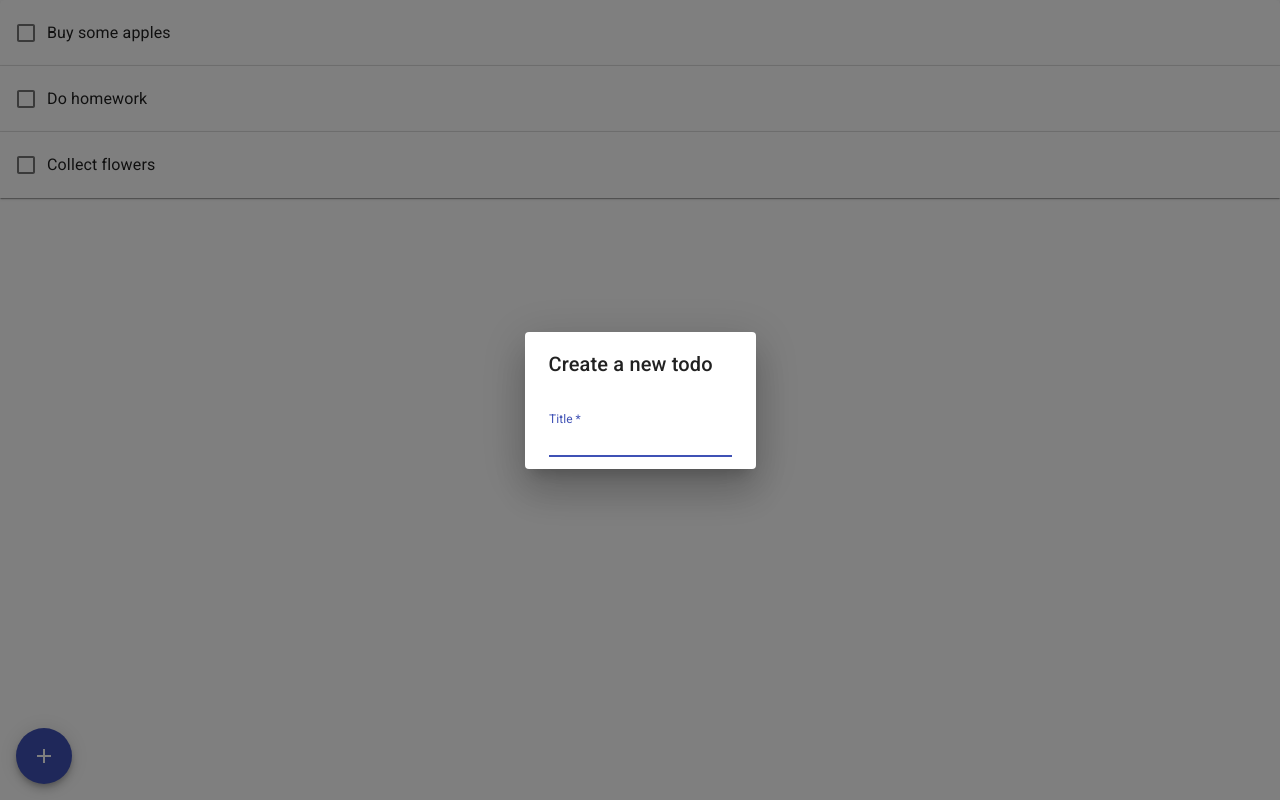
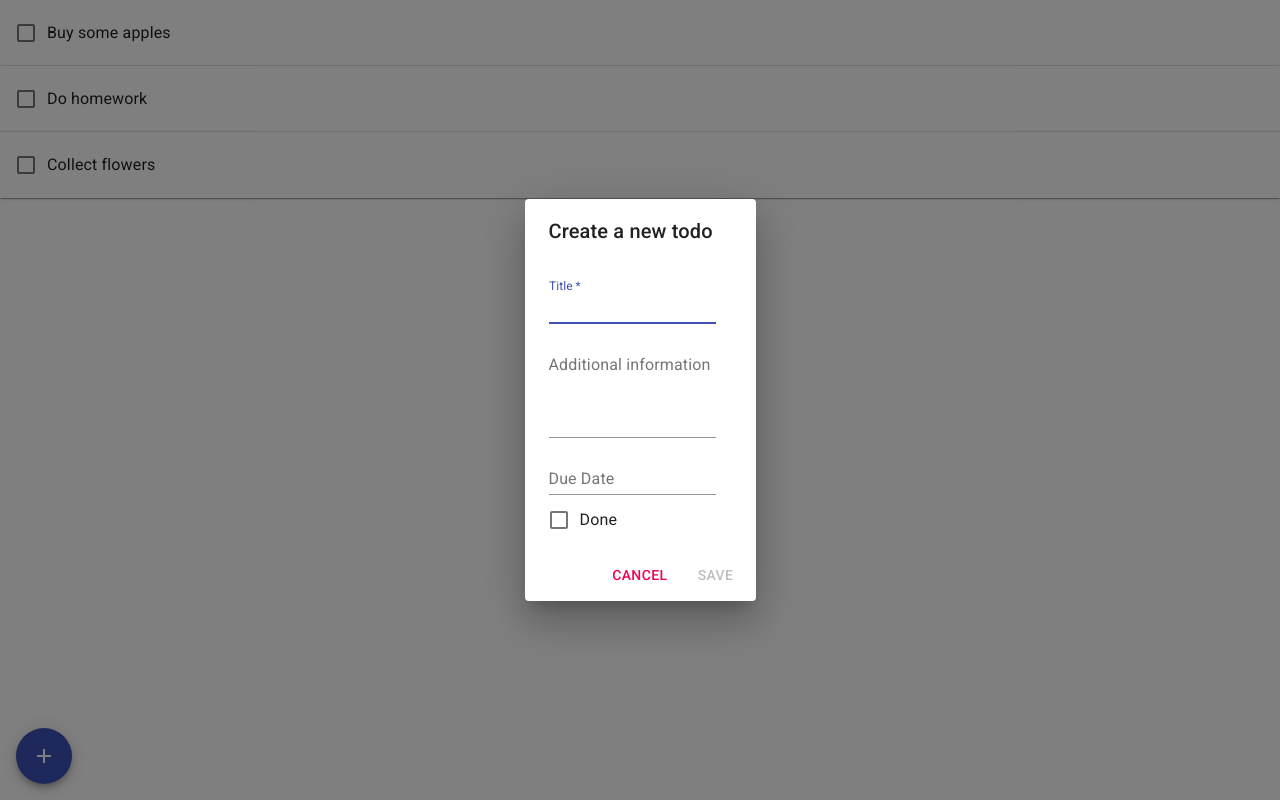
Before and after one commit to NyCodeGHG/todo-app, a React (Create React App) app: page / in a window 1280 px wide. Both pictures are taken after a click on the button 44 px from the left and 756 px from the top of the page. Built offline with nearby package versions, Linux system fonts and the light colour scheme.

Commit message:
Added creation dialog

```diff
--- a/package.json
+++ b/package.json
@@ -4,12 +4,14 @@
   "private": true,
   "homepage": "/todo-app/",
   "dependencies": {
+    "@date-io/moment": "1.x",
     "@material-ui/core": "^4.11.2",
     "@material-ui/icons": "^4.11.2",
     "@material-ui/pickers": "^3.2.10",
     "@testing-library/jest-dom": "^5.11.4",
     "@testing-library/react": "^11.1.0",
     "@testing-library/user-event": "^12.1.10",
+    "moment": "^2.29.1",
     "react": "^17.0.1",
     "react-dom": "^17.0.1",
     "react-scripts": "4.0.1",
--- a/src/App.js
+++ b/src/App.js
@@ -4,6 +4,8 @@ import TodoList from "./todo-list/TodoList";
 import { Fab, makeStyles } from "@material-ui/core";
 import { Add as AddIcon } from "@material-ui/icons";
 import CreateDialog from "./create-dialog/CreateDialog";
+import { MuiPickersUtilsProvider } from "@material-ui/pickers";
+import MomentUtils from "@date-io/moment";
 
 const useStyles = makeStyles({
     'add-button': {
@@ -52,12 +54,14 @@ function App() {
     };
 
     return (
+        <MuiPickersUtilsProvider utils={ MomentUtils }>
             <div className="App">
                 <TodoList todos={ todos } setTodos={ setTodos }/>
                 <Fab onClick={ () => setCreateOpen(true) } color="primary" className={ classes["add-button"] }
                      children={ (<AddIcon/>) }/>
                 <CreateDialog createTodo={ createTodo } open={ createOpen } setOpen={ setCreateOpen }/>
             </div>
+        </MuiPickersUtilsProvider>
     );
 }
 
--- a/src/create-dialog/CreateDialog.js
+++ b/src/create-dialog/CreateDialog.js
@@ -1,19 +1,62 @@
-import { Dialog, DialogContent, DialogTitle, TextField } from "@material-ui/core";
+import {
+    Button, Checkbox,
+    Dialog,
+    DialogActions,
+    DialogContent,
+    DialogTitle, FormControlLabel,
+    Grid,
+    TextareaAutosize,
+    TextField
+} from "@material-ui/core";
+import { DateTimePicker } from "@material-ui/pickers";
+import { useState } from "react";
+
+const defaultTodo = {
+    title: '',
+    dueDate: null,
+    information: '',
+    done: false
+};
 
 export default function CreateDialog(props) {
     const { open, setOpen, createTodo } = props;
+    const [ todo, setTodo ] = useState(defaultTodo);
 
     function handleClose() {
         setOpen(false);
+        setTodo(defaultTodo);
+    }
+
+    function handleDateChange(dueDate) {
+        setTodo({
+            ...todo,
+            dueDate
+        });
+    }
+
+    function handleDoneChange(done) {
+        setTodo({
+            ...todo,
+            done
+        });
+    }
+
+    function handleTitleChange(title) {
+        setTodo({
+            ...todo,
+            title
+        });
     }
 
     return (
-        <Dialog open={ open }
+        <Dialog maxWidth="sm" open={ open }
                 onClose={ handleClose }
                 aria-labelledby="alert-dialog-title"
                 aria-describedby="alert-dialog-description">
             <DialogTitle>Create a new todo</DialogTitle>
             <DialogContent>
+                <Grid>
+                    <Grid item xs={ 11 }>
                         <TextField
                             autoFocus
                             margin="dense"
@@ -21,8 +64,45 @@ export default function CreateDialog(props) {
                             label="Title"
                             type="text"
                             required
+                            value={ todo.title }
+                            onChange={ handleTitleChange }
                         />
+                    </Grid>
+                    <Grid item xs={ 11 }>
+                        <TextField
+                            margin="dense"
+                            id="information"
+                            label="Additional information"
+                            type="text"
+                            multiline
+                            rows={ 4 }
+                        />
+                    </Grid>
+                    <Grid item xs={ 11 }>
+                        <DateTimePicker
+                            onChange={ handleDateChange }
+                            value={ todo.dueDate }
+                            margin="dense"
+                            id="date"
+                            label="Due Date"/>
+                    </Grid>
+                    <Grid item xs={ 5 }>
+                        <FormControlLabel
+                            labelPlacement="end"
+                            control={
+                                <Checkbox
+                                    margin="dense"
+                                    id="done"
+                                    value={ todo.done }
+                                    onChange={ handleDoneChange }/>
+                            } label="Done"/>
+                    </Grid>
+                </Grid>
             </DialogContent>
+            <DialogActions>
+                <Button color="secondary" onClick={ handleClose }>Cancel</Button>
+                <Button color="primary" disabled={ todo.title.trim() === '' }>Save</Button>
+            </DialogActions>
         </Dialog>
     )
 }
--- a/src/todo-list/TodoList.js
+++ b/src/todo-list/TodoList.js
@@ -17,7 +17,6 @@ import {
 } from "@material-ui/core";
 import ExpandMoreIcon from '@material-ui/icons/ExpandMore';
 import { useState } from "react";
-import CreateDialog from "../create-dialog/CreateDialog";
 
 const useStyles = makeStyles((theme) => ({
     root: {
```
Also changed, not shown: 1 other file (tests, documents, lock files or other folders). Lines whose indentation alone changed are shown as unchanged.
